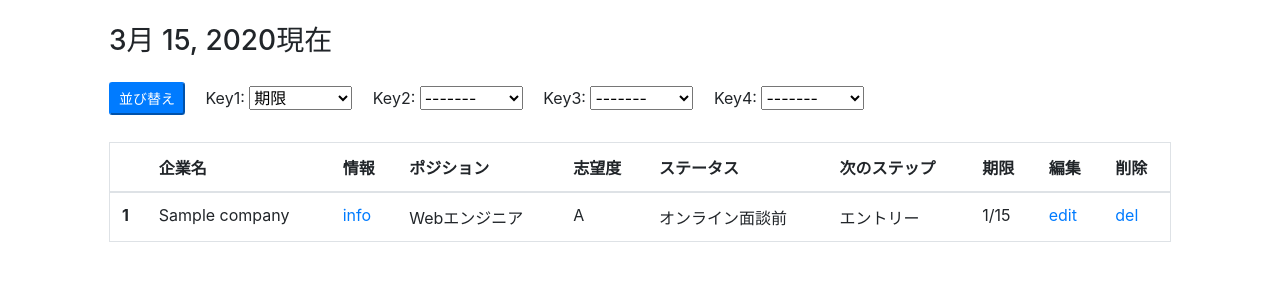
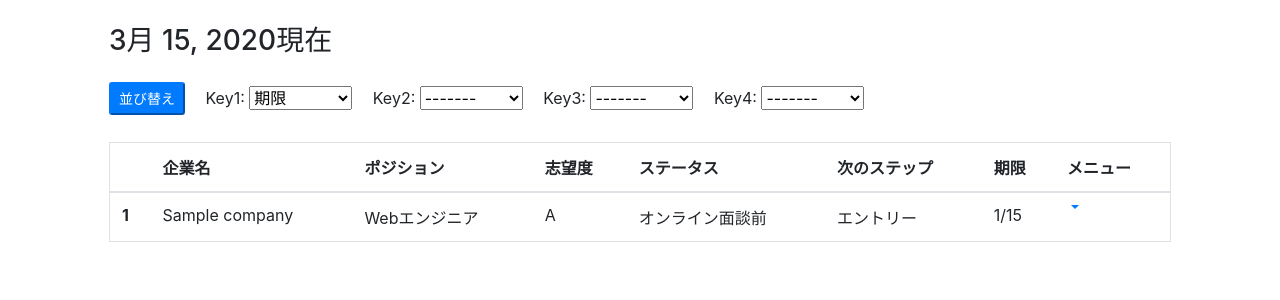
Before and after one commit to ShuheiKuriki/shukatsu_app, a Django app: page /company/list/deadline-desire in a window 1280 px wide. Shown: the part 56-356 px from the top of the page. Run offline with Django 3.2, Linux system fonts and the light colour scheme; a user stored in the database is signed in; tables that the repository leaves empty hold one stand-in row (values such as "Sample post"); some libraries are stand-ins or nearby versions.

Commit message:
ボタンリスト化

```diff
--- a/templates/company/company_list.html
+++ b/templates/company/company_list.html
@@ -17,14 +17,12 @@
             <tr>
               <th scope='col'></th>
               <th scope='col'>企業名<span class='text-danger'></span></th>
-              <th scope='col'>情報</th>
               <th scope='col'>ポジション</th>
               <th scope='col'>志望度</th>
               <th scope='col'>ステータス</th>
               <th scope='col'>次のステップ</th>
               <th scope='col'>期限</th>
-              <th scope='col'>編集</th>
-              <th scope='col'>削除</th>
+              <th scope='col'>メニュー</th>
             </tr>
           </thead>
           <tbody>
@@ -32,14 +30,21 @@
               <tr>
                 <th name="num_data" scope='row'>{{ forloop.counter }}</th>
                 <td>{{ company.name }}</td>
-                <td><a href="{% url 'company:info' company.id %}">info</a></td>
                 <td>{{ company.position }}</td>
                 <td>{{ company.desire }}</td>
                 <td>{{ company.status }}</td>
                 <td>{{ company.next }}</td>
                 <td>{{ company.deadline.month }}/{{ company.deadline.day }}</td>
-                <td><a href="{% url 'company:update' company.id %}?next={{ request.get_full_path }}">edit</a></td>
-                <td><a href="{% url 'company:delete' company.id %}?next={{ request.get_full_path }}">del</a></td>
+                <td>
+                  <div class="dropdown">
+                    <a href="#" class="dropdown-toggle" data-toggle="dropdown"><span class="caret"></span></a>
+                    <ul class="dropdown-menu" role="menu">
+                      <li><a href="{% url 'company:info' company.id %}">企業情報</a></li>
+                      <li><a href="{% url 'company:update' company.id %}?next={{ request.get_full_path }}">編集</a></li>
+                      <li><a href="{% url 'company:delete' company.id %}?next={{ request.get_full_path }}">削除</a></li>
+                    </ul>
+                  </div>
+                </td>
               </tr>
             {% endfor %}
           </tbody>
```
